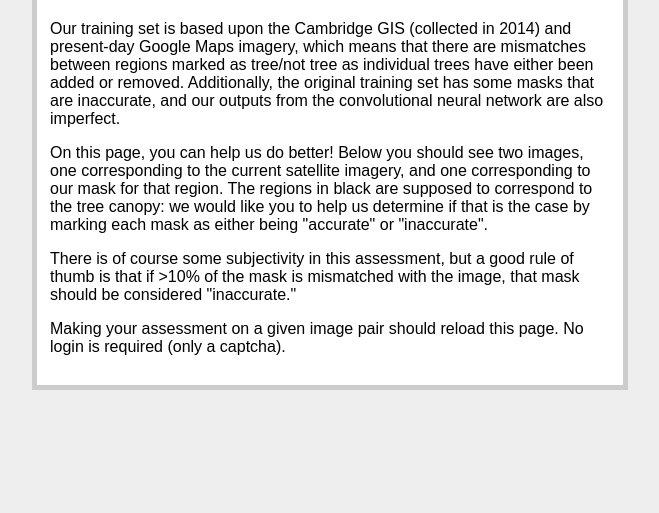
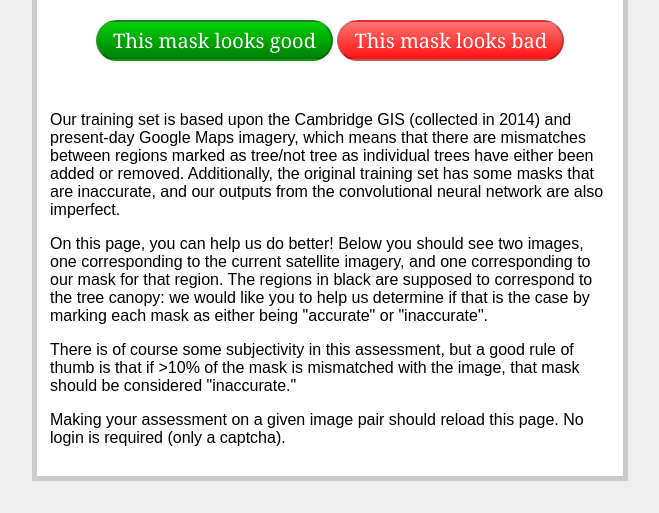
Before and after one commit to guillochon/humantree, a Flask app: page /help in a window 1280 px wide. Shown: the part 389-902 px from the top of the page, without its empty margins (310-969 px from the left). Before the commit the page ends 779 px from the top, so only its background shows below. Run offline with Flask 2, Linux system fonts and the light colour scheme; parts of the project's set-up code (start-up, migrations or seed data) failed here and were passed over; some libraries are stand-ins or nearby versions.

Commit message:
ENH: validation now being recorded

```diff
--- a/humantree/main.py
+++ b/humantree/main.py
@@ -45,7 +45,7 @@
 
     # print(ht.find_poly(args.address))
 
-    ht.get_poly_images(limit=4000, purge=args.purge)
+    ht.get_poly_images(limit=10, purge=args.purge)
 
     ht.train()
 
--- a/humantree/server.py
+++ b/humantree/server.py
@@ -1,12 +1,27 @@
 """Basic Flask server for HumanTree.org."""
 import os
+import json
 
 import numpy as np
 
-from flask import Flask, render_template, send_from_directory
+from flask import Flask, render_template, send_from_directory, request
 from humantree import HumanTree
 
 app = Flask(__name__)
+
+# Define some globals here.
+with open('../recaptcha.key', 'r') as f:
+    secret = f.readline()
+
+votes_path = os.path.join('..', 'votes.json')
+
+if os.path.isfile(votes_path):
+    with open(votes_path, 'r') as f:
+        votes = json.load(f)
+else:
+    votes = {}
+
+ips = {}
 
 
 @app.route('/')
@@ -15,13 +30,51 @@
     return render_template('index.html')
 
 
-@app.route('/help')
+@app.route('/help', methods=['GET', 'POST'])
 def help():
     """Return the help us page."""
+    import requests
+    import time
     from glob import glob
+
+    """Process captcha."""
+    ip = request.remote_addr
+    captcha = (time.time() - ips.get(ip, 0.0)) > 86400.
+
+    response = None
+    success = True
+    if request.method == 'POST':
+        if captcha:
+            response = request.form.get('g-recaptcha-response')
+            if response is not None:
+                r = requests.post(
+                    'https://www.google.com/recaptcha/api/siteverify', data={
+                        'secret': secret,
+                        'response': response,
+                        'remoteip': ip
+                    })
+                resp = r.json()
+                success = True if resp.get('success') else False
+        id = request.form.get('mask-num')
+
+        if success and id:
+            if captcha:
+                ips[ip] = time.time()
+            if id not in votes:
+                votes[id] = {'good': 0, 'bad': 0}
+            if 'good' in request.form:
+                votes[id]['good'] += 1
+            else:
+                votes[id]['bad'] += 1
+            with open(votes_path, 'w') as f:
+                json.dump(votes, f)
+
+    captcha = ip not in ips
+
     ids = ','.join(sorted([x.split('/')[
         -1].split('-')[0] for x in glob('parcels/*-mask.png')]))
-    return render_template('help.html', ids=ids)
+    return render_template(
+        'help.html', ids=ids, captcha=captcha, success=success)
 
 
 @app.route('/about')
@@ -38,12 +91,9 @@
 
 @app.route('/process', methods=['GET', 'POST'])
 def process():
-    """Process request."""
-    from flask import request
-
+    """Process an address."""
     global ht
 
-    """Process an address."""
     if request.method == 'POST':
         address = request.form.get('address')
         print(address)
@@ -53,12 +103,8 @@
 @app.route('/metrics', methods=['GET', 'POST'])
 def metrics():
     """Return metrics."""
-    from flask import request
-    import json
-
     global ht
 
-    """Process an address."""
     if request.method == 'POST':
         image = request.form.get('image')
         address = request.form.get('address')
@@ -121,6 +167,7 @@
 
 
 def before_request():
+    """Clear cache when HTML changes."""
     app.jinja_env.cache = {}
 
 
--- a/humantree/static/style.css
+++ b/humantree/static/style.css
@@ -111,6 +111,46 @@
   text-align: center;
 }
 
+.text-xs-center {
+  text-align: center;
+}
+
+.error {
+  color: red;
+  text-align: center;
+}
+
+.g-recaptcha {
+  display: inline-block;
+}
+
+.btn-red {
+  background: #00d107;
+  background-image: -webkit-linear-gradient(top, #ff7373, #ff1212);
+  background-image: -moz-linear-gradient(top, #ff7373, #ff1212);
+  background-image: -ms-linear-gradient(top, #ff7373, #ff1212);
+  background-image: -o-linear-gradient(top, #ff7373, #ff1212);
+  background-image: linear-gradient(to bottom, #ff7373, #ff1212);
+  -webkit-border-radius: 28;
+  -moz-border-radius: 28;
+  border-radius: 28px;
+  font-family: Georgia;
+  color: #ffffff;
+  font-size: 20px;
+  padding: 5px 15px 5px 15px;
+  text-decoration: none;
+}
+
+.btn-red:hover {
+  background: #15ff00;
+  background-image: -webkit-linear-gradient(top, #ffc7c7, #ff7d7d);
+  background-image: -moz-linear-gradient(top, #ffc7c7, #ff7d7d);
+  background-image: -ms-linear-gradient(top, #ffc7c7, #ff7d7d);
+  background-image: -o-linear-gradient(top, #ffc7c7, #ff7d7d);
+  background-image: linear-gradient(to bottom, #ffc7c7, #ff7d7d);
+  text-decoration: none;
+}
+
 .btn {
   background: #00d107;
   background-image: -webkit-linear-gradient(top, #00d107, #007d04);
@@ -138,7 +178,7 @@
   text-decoration: none;
 }
 
-.btn:disabled {
+.btn:disabled .btn-red:disabled {
   background: #888;
   background-image: -webkit-linear-gradient(top, #888, #666);
   background-image: -moz-linear-gradient(top, #888, #666);
--- a/humantree/static/validate.js
+++ b/humantree/static/validate.js
@@ -4,4 +4,15 @@
 
   document.getElementById('satellite').src = 'parcels/' + ids[i] + '.png';
   document.getElementById('mask').src = 'parcels/' + ids[i] + '-mask.png';
+  document.getElementById('mask-num').value = ids[i];
 }
+
+function enableBtn() {
+  document.getElementById("good").disabled = false;
+  document.getElementById("bad").disabled = false;
+}
+
+function disableBtn() {
+  document.getElementById("good").disabled = true;
+  document.getElementById("bad").disabled = true;
+}
--- a/humantree/templates/help.html
+++ b/humantree/templates/help.html
@@ -1,12 +1,27 @@
 {% extends 'base.html' %}
 {% block header %}
 <script src="{{ url_for('static', filename='validate.js') }}"></script>
+<script src='https://www.google.com/recaptcha/api.js'></script>
 <meta property="ids" content="{{ ids }}" />
 {% endblock %}
 {% block content %}
 <p class="centered">
 <img class="validate-image" id="satellite"><img class="validate-image" id="mask">
 </p>
+<form action="help" id="help" method="post">
+  <input type="hidden" name="mask-num" id="mask-num">
+  <p class="centered">
+    <button type="submit" class="btn good" name="good" id="good" {% if captcha %} disabled {% endif %}>This mask looks good</button>
+    <button type="submit" class="btn-red bad" name="bad" id="bad" {% if captcha %} disabled {% endif %}>This mask looks bad</button>
+    <div class="error" {% if success %} style="display:none" {% endif %}>Captcha not valid!</div>
+  </p>
+  {% if captcha %}
+  <div class="text-xs-center">
+    <div class="g-recaptcha" data-sitekey="6Ldakl8UAAAAAI77REzQdCDKAEAAu8dNlYadrxsH"  data-callback="enableBtn" data-expired-callback="disableBtn">
+    </div>
+  </div>
+  {% endif %}
+</form>
 
 <p>Our training set is based upon the Cambridge GIS (collected in 2014) and present-day Google Maps imagery, which means that there are mismatches between regions marked as tree/not tree as individual trees have either been added or removed. Additionally, the original training set has some masks that are inaccurate, and our outputs from the convolutional neural network are also imperfect.</p>
 
--- /dev/null
+++ b/meta.json
@@ -0,0 +1 @@
+[100.20668029785156, 47.932151794433594]
--- /dev/null
+++ b/votes.json
@@ -0,0 +1 @@
+{"03758": {"good": 1, "bad": 0}, "00154": {"good": 0, "bad": 1}, "03684": {"good": 0, "bad": 1}, "02841": {"good": 1, "bad": 0}, "01141": {"good": 1, "bad": 0}, "02003": {"good": 1, "bad": 0}, "02300": {"good": 1, "bad": 0}, "03915": {"good": 0, "bad": 1}, "00661": {"good": 0, "bad": 1}, "03994": {"good": 1, "bad": 0}, "02821": {"good": 1, "bad": 0}, "03104": {"good": 0, "bad": 1}, "02230": {"good": 1, "bad": 0}, "02515": {"good": 1, "bad": 0}, "00869": {"good": 0, "bad": 1}, "01059": {"good": 1, "bad": 0}, "00825": {"good": 0, "bad": 1}, "02762": {"good": 1, "bad": 0}, "01348": {"good": 0, "bad": 1}, "02486": {"good": 1, "bad": 0}}
```
Also changed, not shown: humantree/humantree.py (+71 -54 lines).
